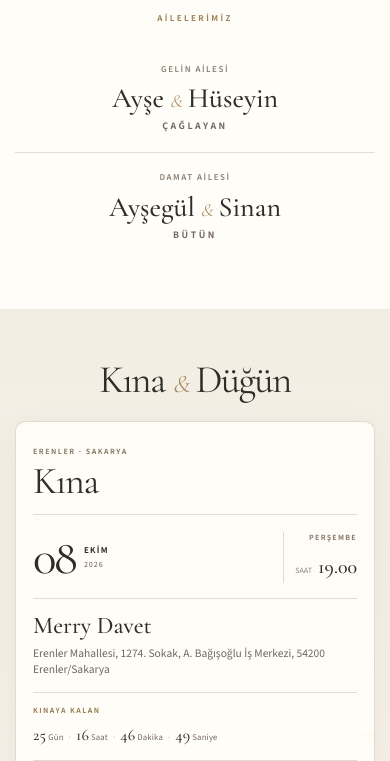
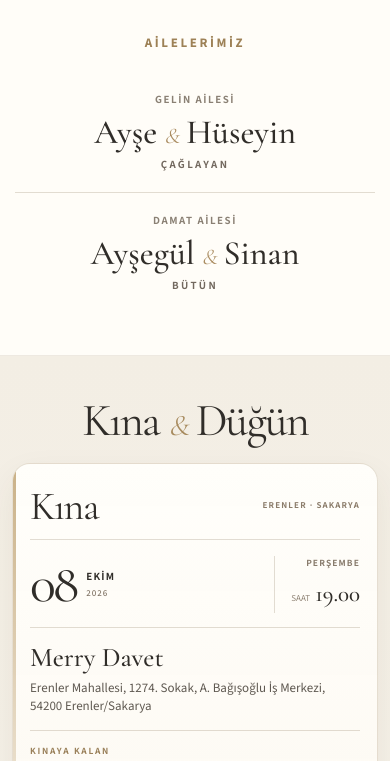
Before and after one commit to Serkan-py/github.io, a plain HTML site: page docs/index.html in a window 390 px wide. Shown: the part 1130-1891 px from the top of the page. Drawn offline with Linux system fonts and the light colour scheme.

Commit message:
Add files via upload

```diff
--- a/docs/index.html
+++ b/docs/index.html
@@ -136,9 +136,8 @@
         </div>
       </section>
 
-      <section class="contact-section reveal" aria-labelledby="contact-heading">
+      <section class="contact-section reveal" aria-label="İletişim">
         <p class="section-kicker">İLETİŞİM</p>
-        <h2 id="contact-heading">İletişime geçmek için</h2>
         <div class="contact-grid">
           <a class="contact-person" href="tel:+905462362641">
             <svg viewBox="0 0 24 24" width="19" height="19" fill="none" stroke="currentColor" stroke-width="1.45" aria-hidden="true"><path d="M22 16.92v3a2 2 0 0 1-2.18 2 19.79 19.79 0 0 1-8.63-3.07 19.5 19.5 0 0 1-6-6A19.79 19.79 0 0 1 2.12 4.18 2 2 0 0 1 4.11 2h3a2 2 0 0 1 2 1.72c.13.96.36 1.9.69 2.8a2 2 0 0 1-.45 2.11L8.09 9.91a16 16 0 0 0 6 6l1.28-1.28a2 2 0 0 1 2.11-.45c.9.33 1.84.56 2.8.69A2 2 0 0 1 22 16.92Z"/></svg>
--- a/docs/script.js
+++ b/docs/script.js
@@ -167,18 +167,14 @@
       else stopMusic();
     });
 
-    // Sesli autoplay çoğu telefonda engellenir. İlk dokunma/tıklama/tuş etkileşimi
-    // güvenilir kullanıcı jesti olduğu için müziği otomatik başlatır.
+    // Mobil kaydırmayı engellememek için müziği scroll başlangıcında tetiklemiyoruz.
+    // Tarayıcı sesli autoplay'i engellerse ilk gerçek tıklama veya klavye etkileşimi başlatır.
     const unlockMusic = async () => {
-      const ok = (!musicStarted && music.paused) ? await startMusic({ fromGesture: true }) : true;
-      if (ok) {
-        document.removeEventListener('pointerdown', unlockMusic, true);
-        document.removeEventListener('keydown', unlockMusic, true);
-        document.removeEventListener('touchstart', unlockMusic, true);
-      }
+      if (!musicStarted && music.paused) await startMusic({ fromGesture: true });
+      document.removeEventListener('click', unlockMusic, true);
+      document.removeEventListener('keydown', unlockMusic, true);
     };
-    document.addEventListener('pointerdown', unlockMusic, { capture: true, passive: true });
-    document.addEventListener('touchstart', unlockMusic, { capture: true, passive: true });
+    document.addEventListener('click', unlockMusic, true);
     document.addEventListener('keydown', unlockMusic, true);
 
     // Masaüstünde tarayıcı izin verirse açılışta da dene; engellenirse ilk etkileşim devralır.
--- a/docs/styles.css
+++ b/docs/styles.css
@@ -193,3 +193,109 @@ img,video{display:block;max-width:100%}a{color:inherit;text-decoration:none}butt
   .event-actions a{font-size:10px}
   .contact-section h2{font-size:29px}
 }
+
+/* ===== v6: mobile readability + natural scrolling + event redesign ===== */
+html,body{overscroll-behavior-y:auto}
+body{touch-action:pan-y}
+.hero-stage,.meeting-scene,.content-body,.garden-intro,.family-section,.events-section,.contact-section{touch-action:pan-y}
+.couple-video{pointer-events:none;touch-action:pan-y}
+.motion-button,.music-control,.event-actions a,.contact-person{touch-action:manipulation}
+
+/* More readable editorial labels */
+.section-kicker{font-size:12px;letter-spacing:.27em;font-weight:700}
+.family-label{font-size:12px;font-weight:650}
+.family-names{font-size:clamp(36px,3.5vw,46px)}
+.family-surname{font-size:12px}
+.events-heading h2{font-size:clamp(54px,5.4vw,72px)}
+
+/* Events: stronger hierarchy, less empty space */
+.event{padding:38px 38px 32px;border-radius:16px;border-color:rgba(151,126,87,.24);background:linear-gradient(180deg,rgba(255,254,250,.98),rgba(253,249,242,.96));box-shadow:0 18px 54px rgba(68,53,34,.07)}
+.event::before{content:"";position:absolute;left:0;top:0;bottom:0;width:3px;background:linear-gradient(180deg,rgba(181,147,91,.72),rgba(181,147,91,.10));pointer-events:none}
+.event-header{display:flex;align-items:flex-end;justify-content:space-between;gap:20px;padding-bottom:17px}
+.event-city{order:2;font-size:10px;letter-spacing:.18em;text-align:right}
+.event-header h3{order:1;margin:0;font-size:56px}
+.event-date-row{padding:20px 0 18px}
+.event-date strong{font-size:74px}
+.event-date>span{font-size:13px}
+.event-date small{font-size:10px}
+.event-meta>p:first-child{font-size:10px}
+.event-meta span{font-size:10px}
+.event-meta strong{font-size:30px}
+.event-place{min-height:0;padding:18px 0}
+.event-place h4{font-size:31px}
+.event-place p{font-size:14px;line-height:1.5;color:#5f5951}
+.countdown-line{padding:15px 0 14px}
+.countdown-label{font-size:10px}
+.countdown-line p{font-size:11px;gap:4px 8px}
+.countdown-line b{font-size:21px}
+.event-actions{margin-top:18px}
+.event-actions a{font-size:13px;padding:0 17px}
+
+/* Contact no extra sentence/title */
+.contact-section>.section-kicker{margin-bottom:28px}
+
+@media(max-width:767px){
+  html{scroll-behavior:auto}
+  .scene-controls{left:14px;right:auto;bottom:15px}
+  .motion-button{min-width:46px;height:46px;padding:0 13px;background:rgba(24,29,24,.48)}
+  .video-control-label{font-size:11px}
+
+  .section-kicker{font-size:13px;letter-spacing:.20em;line-height:1.2}
+  .garden-intro{padding-top:46px;padding-bottom:46px}
+  .invitation-line{font-size:28px;line-height:1.24}
+
+  .family-section{padding-top:42px;padding-bottom:42px}
+  .family-section>.section-kicker{margin-bottom:20px}
+  .family{padding:19px 3px 18px}
+  .family-label{font-size:11px;letter-spacing:.14em}
+  .family-names{margin:7px 0 6px;font-size:36px;line-height:1.02}
+  .family-surname{font-size:11px;letter-spacing:.21em}
+
+  .events-section{padding-top:42px;padding-bottom:44px;padding-inline:14px}
+  .events-heading{margin-bottom:20px}
+  .events-heading h2{font-size:46px;line-height:.98}
+  .event-grid{gap:18px}
+  .event{padding:22px 19px 20px;border-radius:18px;box-shadow:0 13px 34px rgba(68,53,34,.065)}
+  .event-header{align-items:center;padding-bottom:13px;gap:10px}
+  .event-header h3{font-size:43px;line-height:1}
+  .event-city{font-size:9.5px;letter-spacing:.13em;line-height:1.25;max-width:46%}
+  .event-date-row{padding:16px 0 14px;gap:10px}
+  .event-date{gap:10px;min-width:0}
+  .event-date strong{font-size:58px;line-height:.82}
+  .event-date>span{font-size:11px;letter-spacing:.11em}
+  .event-date small{font-size:9px}
+  .event-meta{min-width:92px;padding-left:12px}
+  .event-meta>p:first-child{font-size:9.5px;letter-spacing:.12em}
+  .event-meta>p:last-child{margin-top:5px;gap:5px}
+  .event-meta span{font-size:9px}
+  .event-meta strong{font-size:25px}
+  .event-place{padding:15px 0 14px}
+  .event-place h4{font-size:29px;line-height:1.08}
+  .event-place p{margin-top:7px;font-size:13.5px;line-height:1.42}
+  .countdown-line{padding:13px 0 12px}
+  .countdown-label{font-size:9.5px;margin-bottom:5px}
+  .countdown-line p{font-size:10.5px;gap:3px 6px;line-height:1.45}
+  .countdown-line b{font-size:19px}
+  .event-actions{grid-template-columns:1fr 1fr;gap:8px;margin-top:15px}
+  .event-actions a{min-height:46px;font-size:12.5px;padding:0 8px}
+
+  .contact-section{padding-top:42px;padding-bottom:44px}
+  .contact-section>.section-kicker{margin-bottom:18px}
+  .contact-person{padding:14px 2px}
+  .contact-person small{font-size:9.5px}
+  .contact-person strong{font-size:25px;line-height:1.08}
+  .contact-person em{font-size:12.5px}
+}
+
+@media(max-width:390px){
+  .events-section{padding-inline:12px}
+  .event{padding-left:17px;padding-right:17px}
+  .event-header h3{font-size:40px}
+  .event-city{font-size:9px}
+  .event-date strong{font-size:54px}
+  .event-meta{min-width:86px;padding-left:10px}
+  .event-meta strong{font-size:23px}
+  .event-place h4{font-size:27px}
+  .event-place p{font-size:13px}
+  .family-names{font-size:34px}
+}
```
Also changed, not shown: docs/README-v6.txt (added), 1 other file.
